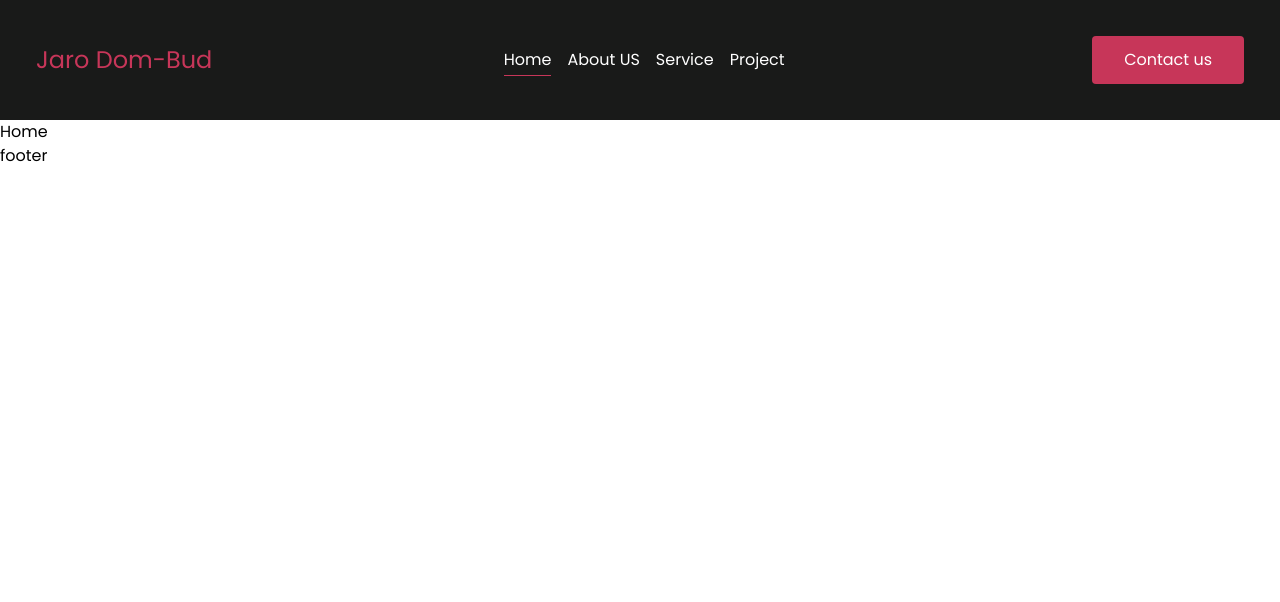
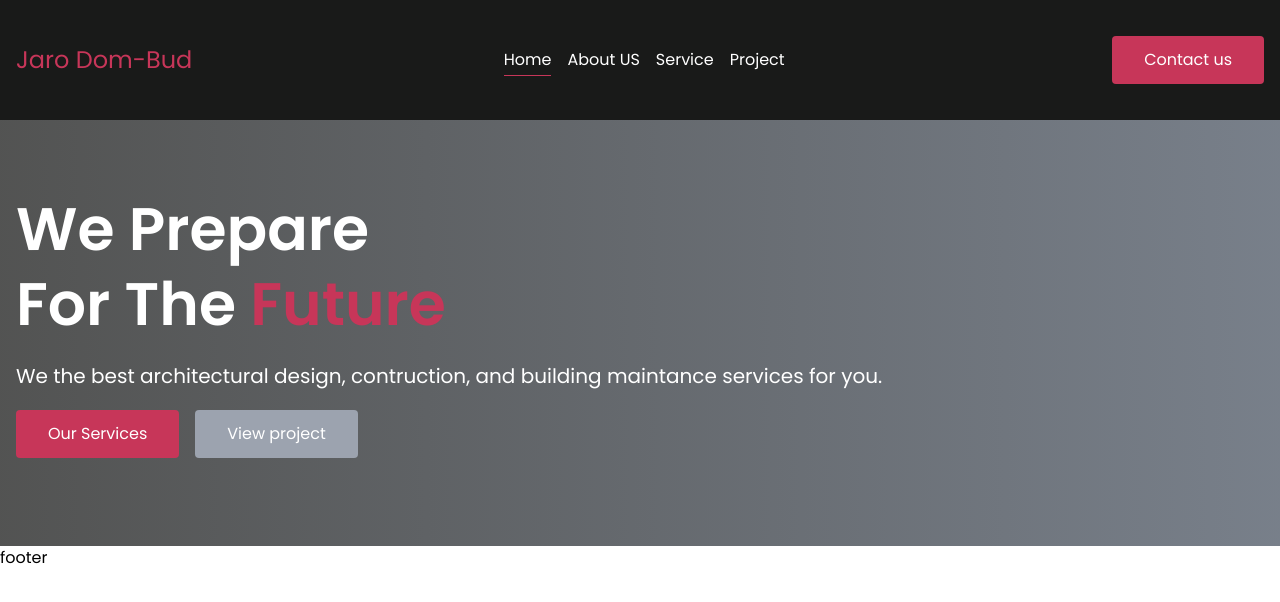
Before and after one commit to manawara/jarodombud, a React (Vite) app: page / in a window 1280 px wide. Shown: the top 602 px of the page. Built offline with nearby package versions, Linux system fonts and the light colour scheme.

Commit message:
Add Banner component and fix padding for Container (#2)

```diff
--- /dev/null
+++ b/src/components/Banner.jsx
@@ -0,0 +1,26 @@
+import Button, { ButtonSecondary } from './Button'
+import bannerImage from '../assets/construction-profe.jpeg'
+import Container from '../layout/Container'
+const Banner = () => {
+  return (
+    <section
+      className={`relative py-[72px] flex flex-col bg-cover bg-[url('${bannerImage}')] before:content-[''] before:absolute before:inset-0 before:block before:bg-gradient-to-r before:from-black-color-v1 before:to-gray-600 before:opacity-75 before:z-[1]`}
+    >
+      <Container padding classCustom="z-[2] text-white">
+        <h1 className="capitalize text-4xl font-semibold  max-w-[460px]  sm:text-6xl sm:leading-tight">
+          we prepare for the
+          <span className="text-red-color-v1"> future</span>
+        </h1>
+        <p className="text-xl my-5">
+          We the best architectural design, contruction, and building maintance services for you.
+        </p>
+        <div className="flex  flex-col sm:flex-row items-start">
+          <Button classCustom="mb-4 sm:mr-4">Our Services</Button>
+          <ButtonSecondary>View project</ButtonSecondary>
+        </div>
+      </Container>
+    </section>
+  )
+}
+
+export default Banner
--- a/src/components/Button.jsx
+++ b/src/components/Button.jsx
@@ -1,9 +1,26 @@
-const Button = ({ type, onAction, children }) => {
+const Button = ({ type, onAction, children, classCustom }) => {
   return (
     <button
       type={type}
       onClick={onAction}
-      className="group relative overflow-hidden rounded bg-red-color-v1 px-8 py-3 text-white transition-all duration-300 ease-out hover:bg-gradient-to-r hover:from-red-color-v1 hover:bg-red-400 hover:ring-2 hover:ring-gray-600 hover:ring-offset-2"
+      className={`group relative overflow-hidden rounded bg-red-color-v1 px-8 py-3 text-white transition-all duration-300 ease-out hover:bg-gradient-to-r hover:from-red-color-v1 hover:bg-red-400 hover:ring-2 hover:ring-gray-600 hover:ring-offset-2  ${
+        classCustom ? classCustom : undefined
+      }`}
+    >
+      <span className="ease absolute right-0 -mt-12 h-32 w-8 translate-x-12 rotate-12 transform bg-white opacity-10 transition-all duration-700 group-hover:-translate-x-40"></span>
+      <span className="relative">{children}</span>
+    </button>
+  )
+}
+
+export const ButtonSecondary = ({ type, onAction, children, classCustom }) => {
+  return (
+    <button
+      type={type}
+      onClick={onAction}
+      className={`group relative overflow-hidden rounded bg-gray-400 px-8 py-3 text-white transition-all duration-300 ease-out hover:bg-gradient-to-r hover:from-gray-600 hover:bg-gray-400 hover:ring-2 hover:ring-gray-600 hover:ring-offset-2  ${
+        classCustom ? classCustom : undefined
+      }`}
     >
       <span className="ease absolute right-0 -mt-12 h-32 w-8 translate-x-12 rotate-12 transform bg-white opacity-10 transition-all duration-700 group-hover:-translate-x-40"></span>
       <span className="relative">{children}</span>
--- a/src/components/Header.jsx
+++ b/src/components/Header.jsx
@@ -8,8 +8,8 @@ const Header = () => {
   const [isOpen, setOpen] = useState(false)
 
   return (
-    <header className="p-[36px] bg-black-color-v1">
-      <Container>
+    <header className="py-[36px] bg-black-color-v1">
+      <Container padding>
         <div className="flex items-center justify-between">
           <div className="text-red-color-v1 capitalize text-2xl"> jaro dom-bud</div>
           <Nav />
--- a/src/layout/Container.jsx
+++ b/src/layout/Container.jsx
@@ -1,5 +1,13 @@
-const Container = ({ children }) => {
-  return <div className="max-w-[1440px] w-full p-x-[15px mx-auto">{children}</div>
+const Container = ({ classCustom, padding, children }) => {
+  return (
+    <div
+      className={`max-w-[1440px] w-full mx-auto ${padding ? 'px-4' : undefined} ${
+        classCustom ? classCustom : undefined
+      }`}
+    >
+      {children}
+    </div>
+  )
 }
 
 export default Container
--- a/src/page/Home.jsx
+++ b/src/page/Home.jsx
@@ -1,5 +1,11 @@
+import Banner from '../components/Banner'
+import Container from '../layout/Container'
 const Home = () => {
-  return <div>Home</div>
+  return (
+    <Container>
+      <Banner />
+    </Container>
+  )
 }
 
 export default Home
```
Also changed, not shown: src/assets/construction-profe.jpeg (added).
